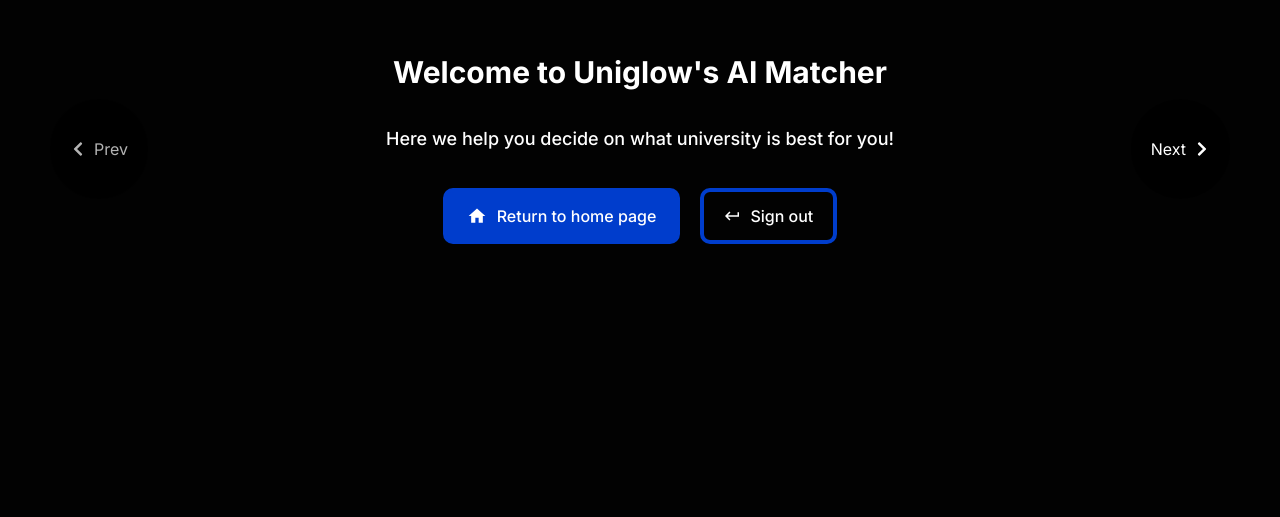
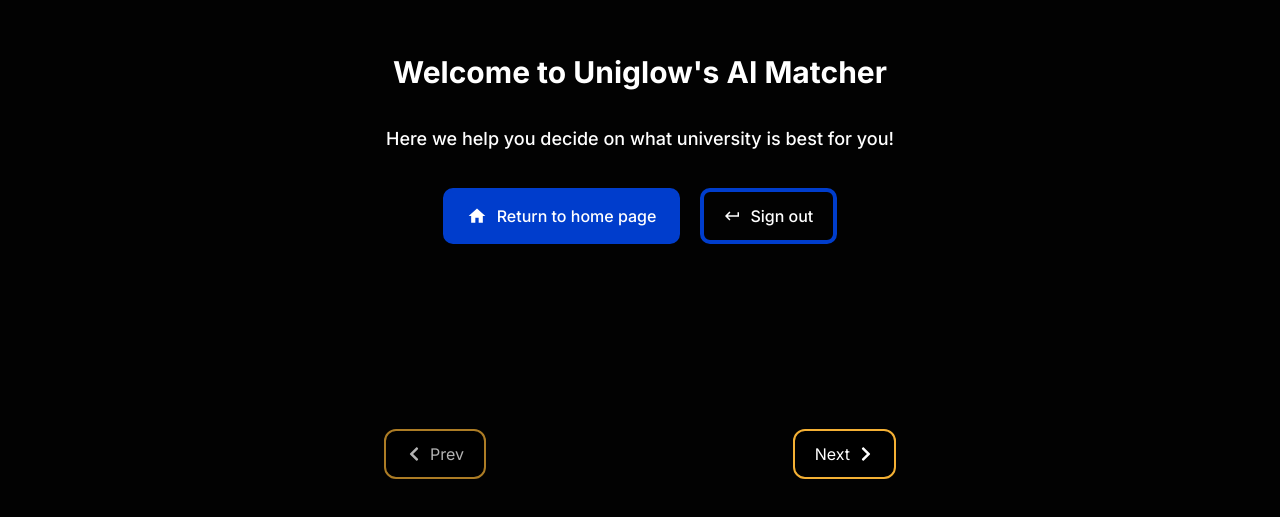
Before and after one commit to ebeeyuuu/react-uniglow, a Next.js app: page /pages/main/ai-matching in a window 1280 px wide. Shown: the part 251-768 px from the top of the page. Built offline with nearby package versions, Linux system fonts and the light colour scheme.

Commit message:
updated positon for prev and next buttons and fixed hieght of generic subjects

```diff
--- a/src/app/components/Main/AI-Matcher/SecondSlide.tsx
+++ b/src/app/components/Main/AI-Matcher/SecondSlide.tsx
@@ -94,7 +94,7 @@ const ConfirmDialog = ({ onConfirm, onCancel, subjects }) => (
 
 const SelectionCounter = ({ count, onConfirm }) => (
   <motion.div
-    className="absolute bottom-4 right-4 bg-black p-5 gap-x-4 rounded-lg shadow-md flex items-center"
+    className="absolute bottom-4 right-4 bg-black border p-3 gap-x-2 rounded-lg shadow-md flex items-center"
     initial={{ opacity: 0 }}
     animate={{ opacity: 1 }}
     exit={{ opacity: 0 }}
@@ -102,7 +102,7 @@ const SelectionCounter = ({ count, onConfirm }) => (
   >
     <span className="mr-2">{count}/10 subjects chosen</span>
     <button
-      className="bg-white hover:bg-[#f4b034] text-black font-bold py-2 px-4 rounded-full transition-colors ease-in-out duration-500"
+      className="bg-white hover:bg-[#f4b034] text-black font-bold py-1 px-3 rounded-full transition-colors ease-in-out duration-500"
       onClick={onConfirm}
     >
       Confirm
@@ -341,7 +341,7 @@ const SecondSlide = () => {
         <AnimatePresence>
           {animateGenericSubjects && !animateSpecificSubjects && (
             <motion.div
-              className="h-full w-full grid grid-cols-3 max-[850px]:grid-cols-2 grid-rows-6 max-[850px]:grid-rows-9 gap-[22px] py-10 px-4 absolute"
+              className="h-[85%] w-full grid grid-cols-3 max-[850px]:grid-cols-2 grid-rows-6 max-[850px]:grid-rows-9 gap-[22px] py-10 px-4 absolute"
               initial={{ y: 1000, opacity: 0 }}
               animate={{ y: 0, opacity: 1, transition: { duration: 0.5, ease: "easeInOut" } }}
               exit={{ y: '100%', opacity: 0, transition: { duration: 0.5, ease: "easeInOut" } }}
@@ -394,11 +394,11 @@ const SecondSlide = () => {
                   <FaSearch className="absolute left-5 top-1/2 transform -translate-y-1/2 text-white" />
                 </div>
                 <div className="relative w-1/4 mt-[-20px] mx-auto flex justify-center flex-row gap-x-4">
-                  <div className="relative w-full mx-auto flex items-center gap-x-4">
+                  <div className="relative w-full mx-auto items-center gap-x-4 flex justify-center">
                     <select
                       value={sortMethod}
                       onChange={(e) => setSortMethod(e.target.value)}
-                      className="appearance-none bg-black text-xs border rounded-xl p-4 flex justify-center items-center w-full"
+                      className="appearance-none bg-black text-xs border rounded-xl p-4 flex justify-center items-center w-[200px]"
                       style={{ height: '100%' }}
                     >
                       {sortOptions.map((option, index) => (
--- a/src/app/components/Main/AI-Matcher/SlidePresentation.tsx
+++ b/src/app/components/Main/AI-Matcher/SlidePresentation.tsx
@@ -40,7 +40,7 @@ const SlidePresentation: React.FC<SlidePresentationProps> = ({
       <button
         onClick={prevSlide}
         disabled={currentSlide === 0}
-        className="absolute left-[50px] z-40 top-1/2 transform -translate-y-1/2 text-white flex items-center disabled:opacity-70 disabled:cursor-not-allowed max-[1200px]:-translate-y-0 max-[1200px]:left-1/2 max-[1200px]:ml-[-130px] max-[1200px]:bottom-0 max-[1200px]:mt-[40vh] px-5 py-3 h-[100px] rounded-full bg-black/80 hover:bg-[#f4b034] hover:text-black smooth-animation"
+        className="absolute z-40 left-[30%] transform text-white flex items-center disabled:opacity-70 disabled:cursor-not-allowed px-5 py-3 h-[50px] rounded-xl bg-black/80 hover:bg-[#f4b034] bottom-0 -translate-y-0 top-[80%] mt-[40px] border-2 border-[#f4b034] hover:text-black smooth-animation"
       >
         <FaChevronLeft className="mr-2" />
         <span>Prev</span>
@@ -66,7 +66,7 @@ const SlidePresentation: React.FC<SlidePresentationProps> = ({
       <button
         onClick={nextSlide}
         disabled={currentSlide === numSlides - 1}
-        className="absolute right-[50px] z-40 top-1/2 transform -translate-y-1/2 text-white flex items-center disabled:opacity-70 disabled:cursor-not-allowed max-[1200px]:-translate-y-0 max-[1200px]:right-1/2 max-[1200px]:mr-[-130px] max-[1200px]:bottom-0 max-[1200px]:mt-[calc(40vh+2px)] px-5 py-3 h-[100px] rounded-full bg-black/80 hover:bg-[#f4b034] hover:text-black smooth-animation"
+        className="absolute right-[30%] z-40 transform text-white flex items-center disabled:opacity-70 disabled:cursor-not-allowed px-5 py-3 h-[50px] rounded-xl bg-black/80 bottom-0 -translate-y-0 top-[80%] hover:bg-[#f4b034] border-2 border-[#f4b034] mt-[40px] hover:text-black smooth-animation"
       >
         <span>Next</span>
         <FaChevronRight className="ml-2" />
```
